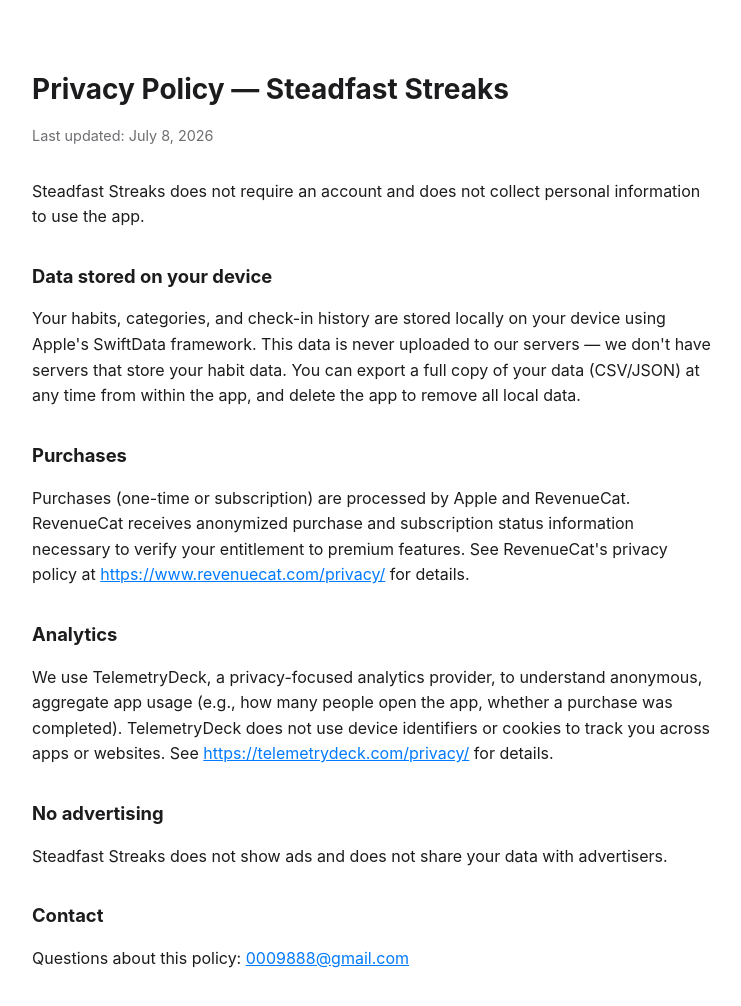
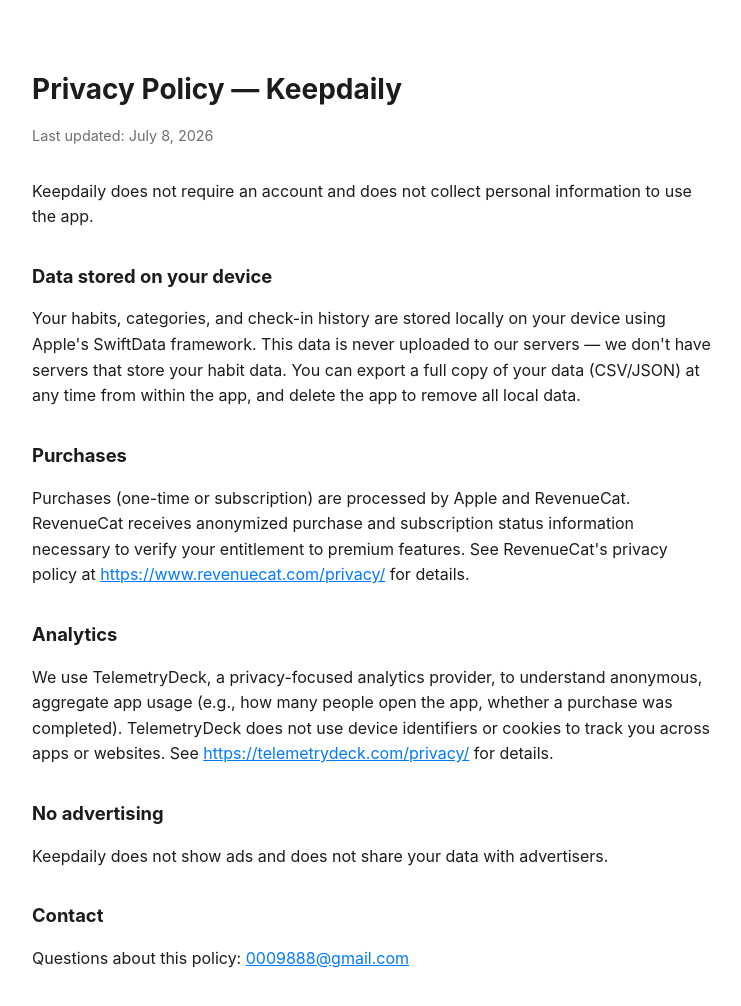
Before and after one commit to zhangwenhao66/steadfast-streaks-legal, a plain HTML site: page index.html in a window 1280 px wide. Shown: the whole page, without its empty margins (268-1009 px from the left). Drawn offline with Linux system fonts and the light colour scheme.

Commit message:
Update Privacy Policy title and content for Keepdaily

```diff
--- a/index.html
+++ b/index.html
@@ -3,7 +3,7 @@
 <head>
 <meta charset="UTF-8">
 <meta name="viewport" content="width=device-width, initial-scale=1.0">
-<title>Privacy Policy — Steadfast Streaks</title>
+<title>Privacy Policy — Keepdaily</title>
 <style>
   :root {
     color-scheme: light dark;
@@ -30,10 +30,10 @@
 </head>
 <body>
 
-<h1>Privacy Policy — Steadfast Streaks</h1>
+<h1>Privacy Policy — Keepdaily</h1>
 <p class="updated">Last updated: July 8, 2026</p>
 
-<p>Steadfast Streaks does not require an account and does not collect personal information to use the app.</p>
+<p>Keepdaily does not require an account and does not collect personal information to use the app.</p>
 
 <h2>Data stored on your device</h2>
 <p>Your habits, categories, and check-in history are stored locally on your device using Apple's SwiftData framework. This data is never uploaded to our servers — we don't have servers that store your habit data. You can export a full copy of your data (CSV/JSON) at any time from within the app, and delete the app to remove all local data.</p>
@@ -45,7 +45,7 @@
 <p>We use TelemetryDeck, a privacy-focused analytics provider, to understand anonymous, aggregate app usage (e.g., how many people open the app, whether a purchase was completed). TelemetryDeck does not use device identifiers or cookies to track you across apps or websites. See <a href="https://telemetrydeck.com/privacy/">https://telemetrydeck.com/privacy/</a> for details.</p>
 
 <h2>No advertising</h2>
-<p>Steadfast Streaks does not show ads and does not share your data with advertisers.</p>
+<p>Keepdaily does not show ads and does not share your data with advertisers.</p>
 
 <h2>Contact</h2>
 <p>Questions about this policy: <a href="mailto:0009888@gmail.com">0009888@gmail.com</a></p>
```
